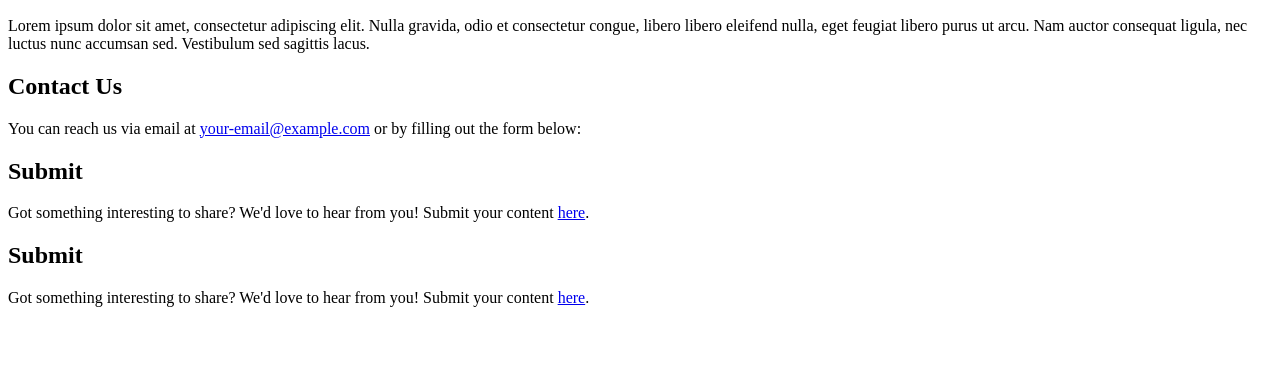
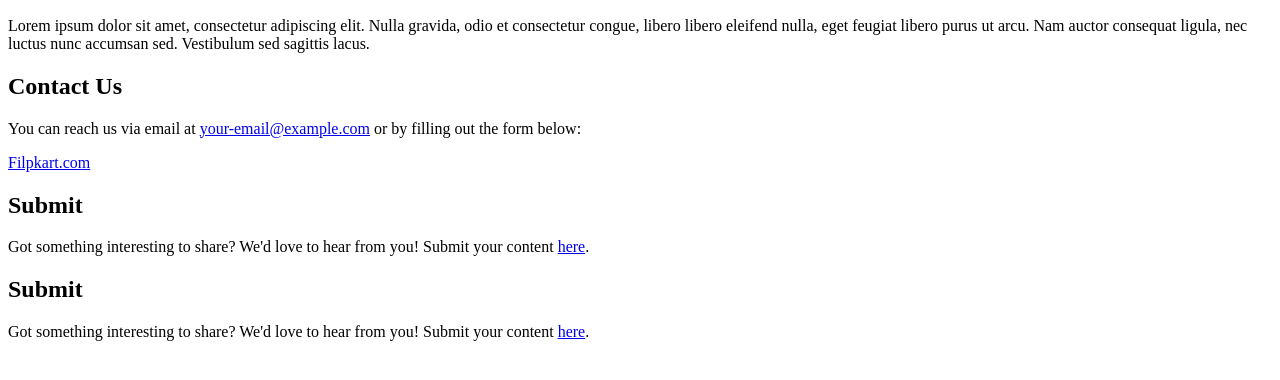
Before and after one commit to Pavithrabalaji012/Devops, a plain HTML site: page index.html in a window 1280 px wide. Shown: the part 110-490 px from the top of the page. Drawn offline with Linux system fonts and the light colour scheme.

Commit message:
Made changes in line 26

```diff
--- a/index.html
+++ b/index.html
@@ -23,6 +23,7 @@
         <!-- Add your contact form HTML here -->
         <!-- Example: <form action="contact.php" method="post">...</form> -->
     </section>
+    <a href="flipkart.com">Filpkart.com</a>
 
     <section id="submitt">
         <h2>Submit</h2>
```
